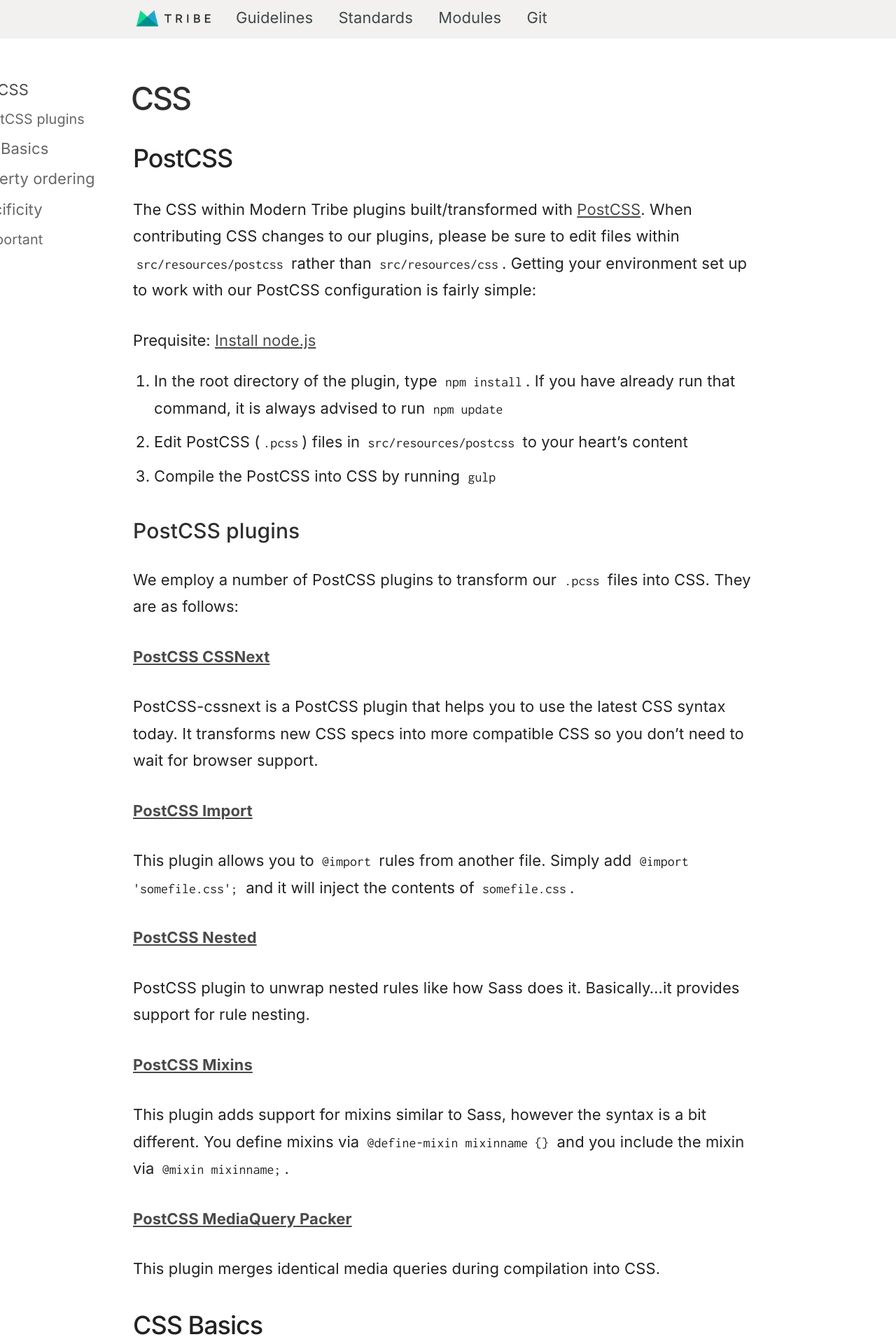
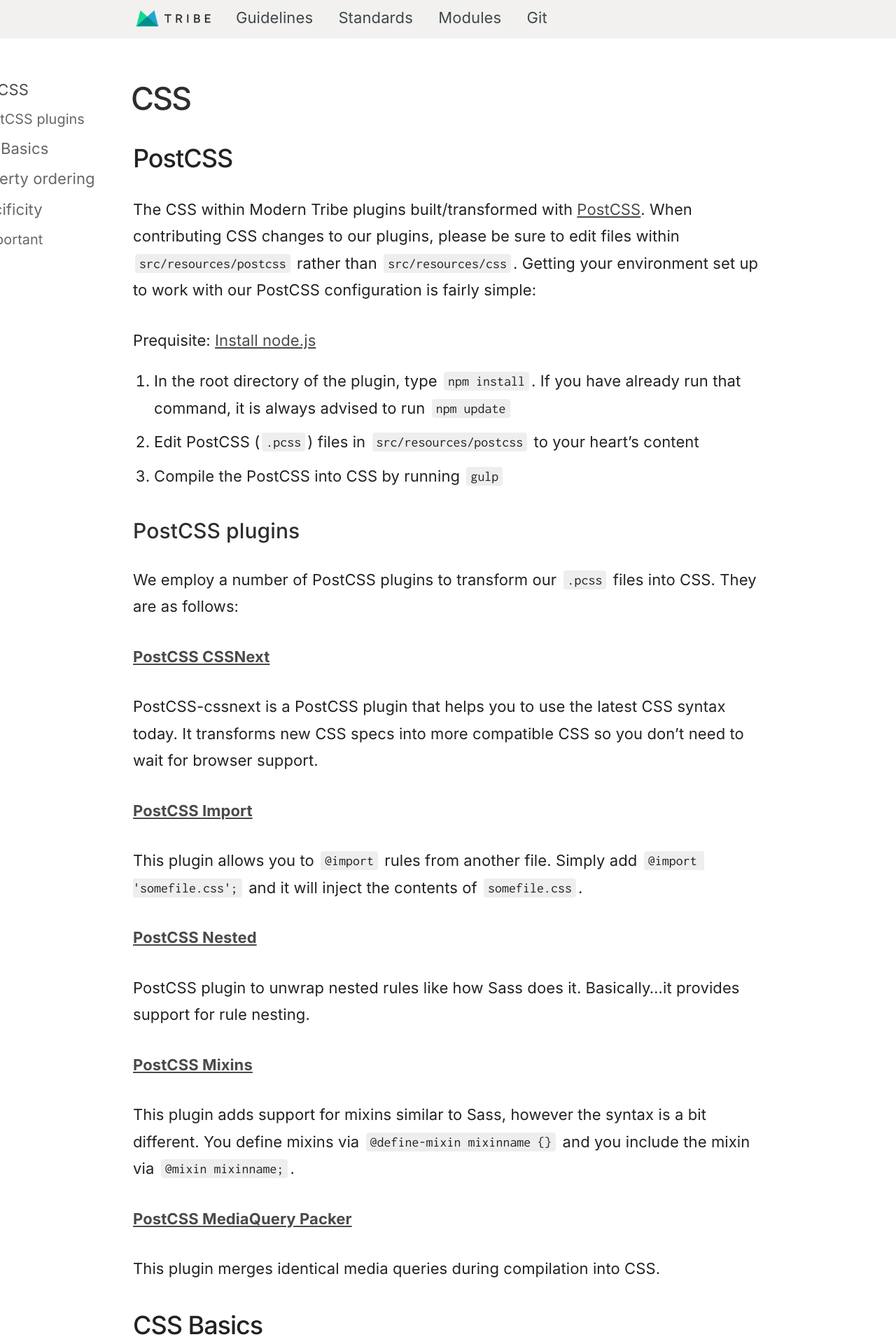
Before and after one commit to moderntribe/products-engineering, a Jekyll site: the page built from _posts/2017-08-28-css.md, in a window 1280 px wide. Shown: the top 1920 px of the page at 70% size. Built offline with Jekyll 4.4.1, drawn with Linux system fonts in a browser that asks for light colours; nearby versions of some CDN libraries.

Commit message:
Markdown a little bit

```diff
--- a/_posts/2017-08-28-css.md
+++ b/_posts/2017-08-28-css.md
@@ -10,18 +10,18 @@
 ## PostCSS
 
 The CSS within Modern Tribe plugins built/transformed with [PostCSS](https://github.com/postcss/postcss). When contributing CSS changes to our plugins, please
-be sure to edit files within <code>src/resources/postcss</code> rather than <code>src/resources/css</code>. Getting your environment set up to work with our
+be sure to edit files within `src/resources/postcss` rather than `src/resources/css`. Getting your environment set up to work with our
 PostCSS configuration is fairly simple:
 
 Prequisite: [Install node.js](https://nodejs.org/)
 
-1. In the root directory of the plugin, type <code>npm install</code>. If you have already run that command, it is always advised to run <code>npm update</code>
-1. Edit PostCSS (<code>.pcss</code>) files in <code>src/resources/postcss</code> to your heart's content
-1. Compile the PostCSS into CSS by running <code>gulp</code>
+1. In the root directory of the plugin, type `npm install`. If you have already run that command, it is always advised to run `npm update`
+1. Edit PostCSS (`.pcss`) files in `src/resources/postcss` to your heart's content
+1. Compile the PostCSS into CSS by running `gulp`
 
 ### PostCSS plugins
 
-We employ a number of PostCSS plugins to transform our <code>.pcss</code> files into CSS. They are as follows:
+We employ a number of PostCSS plugins to transform our `.pcss` files into CSS. They are as follows:
 
 **[PostCSS CSSNext](http://cssnext.io/)**
 
@@ -30,8 +30,8 @@
 
 **[PostCSS Import](https://github.com/postcss/postcss-import)**
 
-This plugin allows you to <code>@import</code> rules from another file. Simply add <code>@import 'somefile.css';</code>
-and it will inject the contents of <code>somefile.css</code>.
+This plugin allows you to `@import` rules from another file. Simply add `@import 'somefile.css';`
+and it will inject the contents of `somefile.css`.
 
 **[PostCSS Nested](https://github.com/postcss/postcss-nested)**
 
@@ -39,8 +39,8 @@
 
 **[PostCSS Mixins](https://github.com/postcss/postcss-mixins)**
 
-This plugin adds support for mixins similar to Sass, however the syntax is a bit different. You define mixins via <code>@define-mixin mixinname {}</code>
-and you include the mixin via <code>@mixin mixinname;</code>.
+This plugin adds support for mixins similar to Sass, however the syntax is a bit different. You define mixins via `@define-mixin mixinname {}`
+and you include the mixin via `@mixin mixinname;`.
 
 **[PostCSS MediaQuery Packer](https://github.com/hail2u/node-css-mqpacker)**
 
--- a/_sass/elements.scss
+++ b/_sass/elements.scss
@@ -86,6 +86,7 @@
 
 pre > code {
 	color: #FAFAFA;
+	background: transparent;
 }
 
 code.highlighter-rouge {
```
